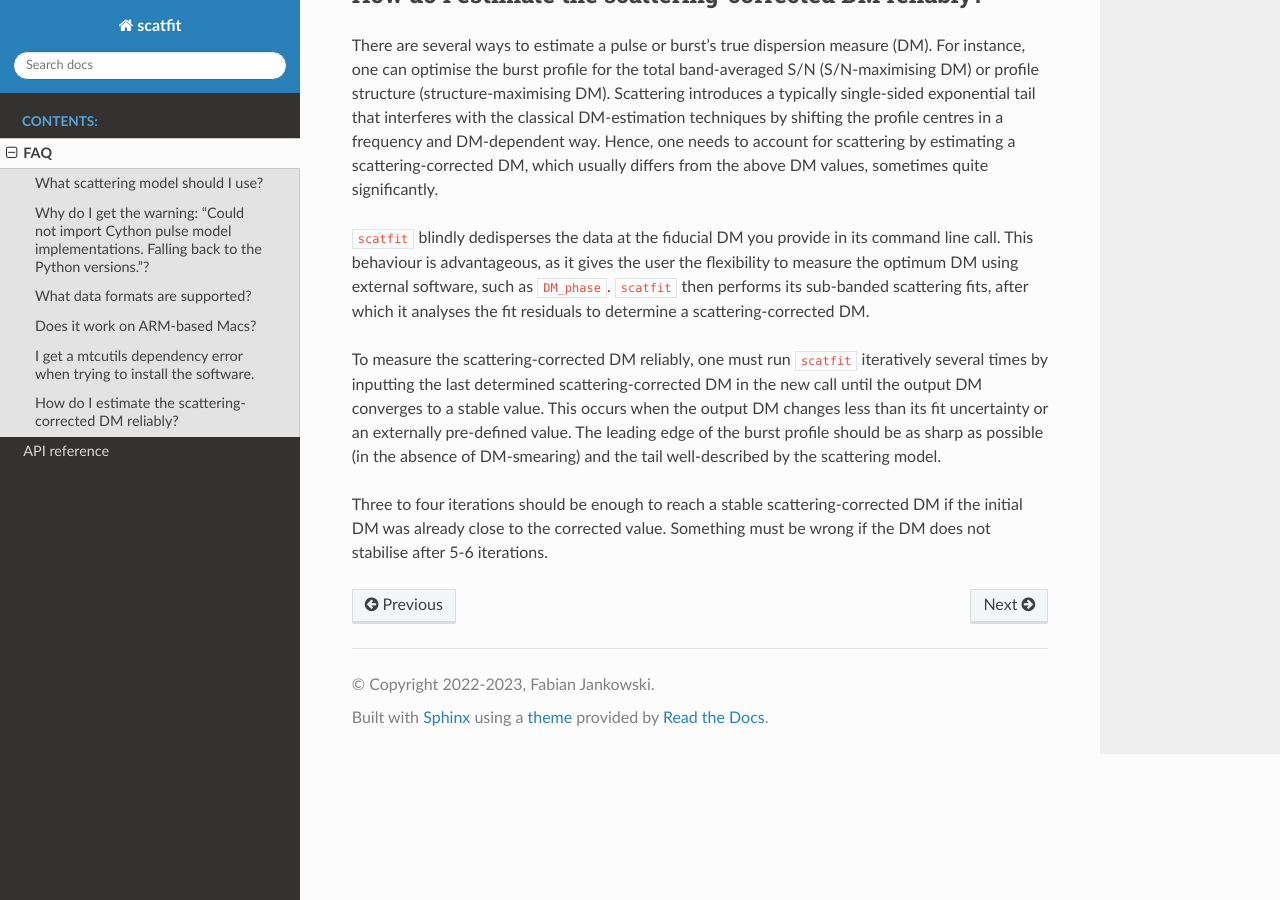
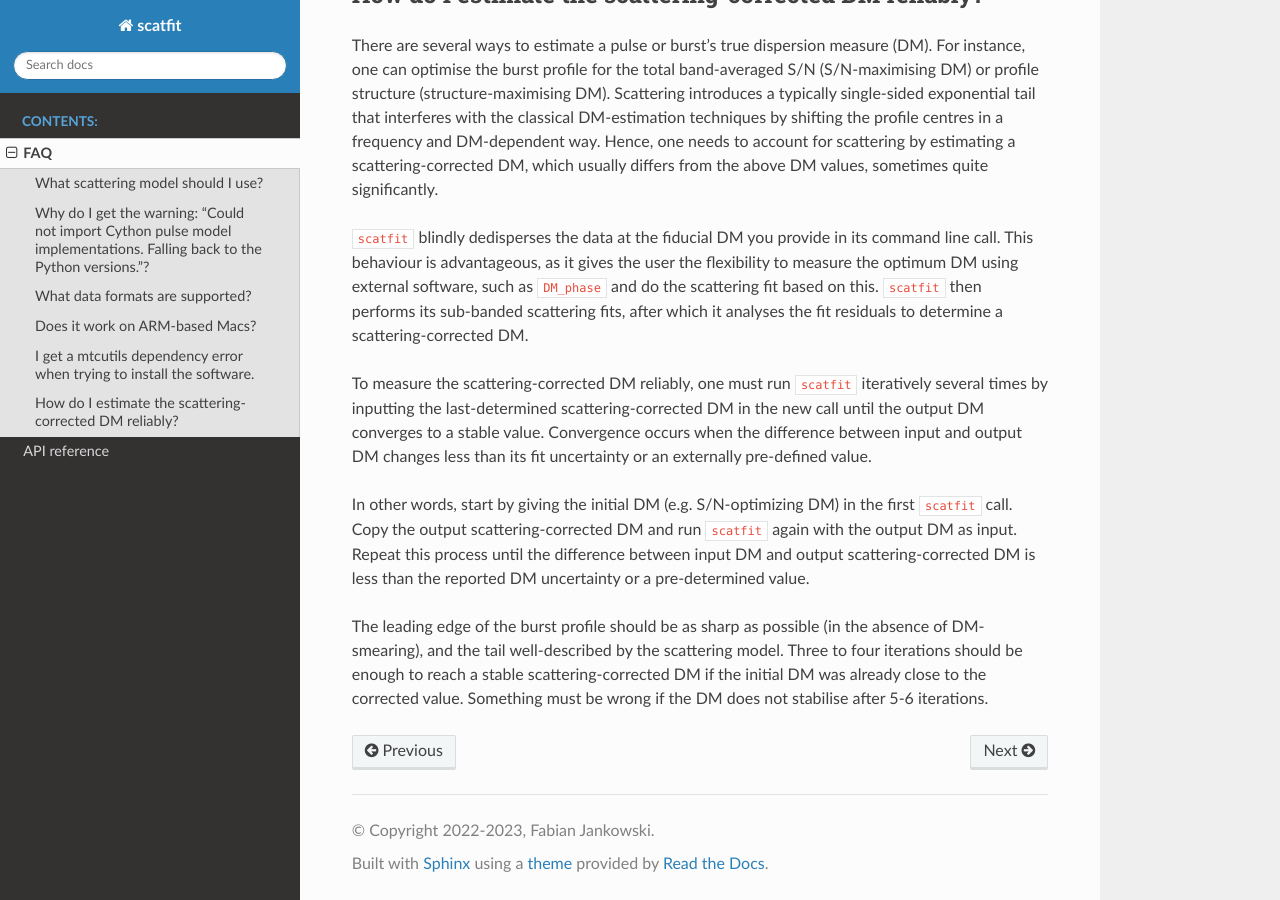
Before and after one commit to fjankowsk/scatfit, a Sphinx documentation site: the page built from docs/FAQ.md, in a window 1280 px wide and 900 px high, scrolled down 1276 px. Built offline with Sphinx 7.4.7 and the Read the Docs theme 2.0.0, drawn with Linux system fonts in a browser that asks for light colours; the version number could not be read and is left out.

Commit message:
Tweak the text and make the process clearer.

```diff
--- a/docs/FAQ.md
+++ b/docs/FAQ.md
@@ -37,8 +37,10 @@ should work fine. Maybe replace `pip3` by `pip` depending on your Python install
 
 There are several ways to estimate a pulse or burst's true dispersion measure (DM). For instance, one can optimise the burst profile for the total band-averaged S/N (S/N-maximising DM) or profile structure (structure-maximising DM). Scattering introduces a typically single-sided exponential tail that interferes with the classical DM-estimation techniques by shifting the profile centres in a frequency and DM-dependent way. Hence, one needs to account for scattering by estimating a scattering-corrected DM, which usually differs from the above DM values, sometimes quite significantly.
 
-`scatfit` blindly dedisperses the data at the fiducial DM you provide in its command line call. This behaviour is advantageous, as it gives the user the flexibility to measure the optimum DM using external software, such as `DM_phase`. `scatfit` then performs its sub-banded scattering fits, after which it analyses the fit residuals to determine a scattering-corrected DM.
+`scatfit` blindly dedisperses the data at the fiducial DM you provide in its command line call. This behaviour is advantageous, as it gives the user the flexibility to measure the optimum DM using external software, such as `DM_phase` and do the scattering fit based on this. `scatfit` then performs its sub-banded scattering fits, after which it analyses the fit residuals to determine a scattering-corrected DM.
 
-To measure the scattering-corrected DM reliably, one must run `scatfit` iteratively several times by inputting the last determined scattering-corrected DM in the new call until the output DM converges to a stable value. This occurs when the output DM changes less than its fit uncertainty or an externally pre-defined value. The leading edge of the burst profile should be as sharp as possible (in the absence of DM-smearing) and the tail well-described by the scattering model.
+To measure the scattering-corrected DM reliably, one must run `scatfit` iteratively several times by inputting the last-determined scattering-corrected DM in the new call until the output DM converges to a stable value. Convergence occurs when the difference between input and output DM changes less than its fit uncertainty or an externally pre-defined value.
 
-Three to four iterations should be enough to reach a stable scattering-corrected DM if the initial DM was already close to the corrected value. Something must be wrong if the DM does not stabilise after 5-6 iterations.
+In other words, start by giving the initial DM (e.g. S/N-optimizing DM) in the first `scatfit` call. Copy the output scattering-corrected DM and run `scatfit` again with the output DM as input. Repeat this process until the difference between input DM and output scattering-corrected DM is less than the reported DM uncertainty or a pre-determined value.
+
+The leading edge of the burst profile should be as sharp as possible (in the absence of DM-smearing), and the tail well-described by the scattering model. Three to four iterations should be enough to reach a stable scattering-corrected DM if the initial DM was already close to the corrected value. Something must be wrong if the DM does not stabilise after 5-6 iterations.
```
